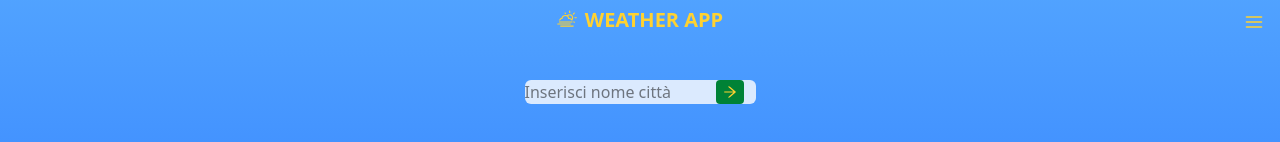
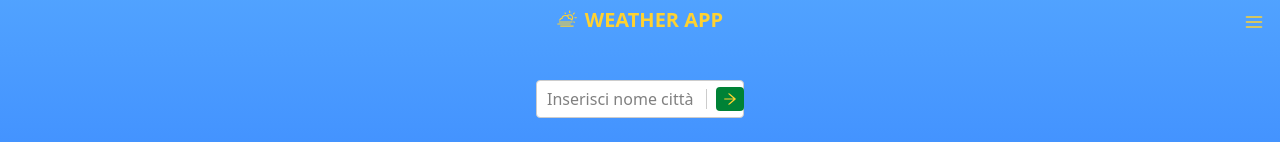
Before and after one commit to novellis98/weather-app, a React (Vite) app: page / in a window 1280 px wide. Shown: the top 142 px of the page. Built offline with nearby package versions, Linux system fonts and the light colour scheme; no server answers.

Commit message:
async select

```diff
--- a/src/components/InputField.tsx
+++ b/src/components/InputField.tsx
@@ -1,31 +1,57 @@
 import { AiOutlineArrowRight } from "react-icons/ai";
+import AsyncSelect from "react-select/async";
 import useData from "../hooks/useData";
+
 interface Props {
+  cityName: string;
   onChange: (e: React.ChangeEvent<HTMLInputElement>) => void;
-  cityName: string;
   onFetch: () => void;
 }
 
 function InputField(props: Props) {
-  function handleKeyDown(e: React.KeyboardEvent<HTMLInputElement>) {
+  const { autoData, autoLoading, autoError, autocomplete } = useData();
+
+  // funzione che react-select usa per caricare le opzioni
+  const loadOptions = async (inputValue: string, callback: any) => {
+    if (!inputValue) {
+      callback([]);
+      return;
+    }
+    await autocomplete(inputValue); // chiama la tua funzione che fetcha i dati
+    if (autoData) {
+      // mappa i dati ricevuti in opzioni compatibili con react-select
+      const options = autoData.map((city: any) => ({
+        label: city.name,
+        value: city.id,
+      }));
+      callback(options);
+    }
+  };
+
+  const handleKeyDown = (e: React.KeyboardEvent) => {
     if (e.key === "Enter") {
       props.onFetch();
     }
-  }
-  const { autoData, autoLoading, autoError, autocomplete } = useData();
+  };
+
   return (
-    <div className="flex justify-center mt-10 bg-blue-100  w-52 mx-auto rounded-2xl  items-center relative ">
-      <input
-        type="text"
-        id="cityName"
-        className="bg-blue-100 rounded-md"
+    <div className="flex flex-col justify-center mt-10 w-52 mx-auto relative">
+      <AsyncSelect
+        cacheOptions
+        loadOptions={loadOptions}
+        defaultOptions
+        onChange={(selectedOption: any) => {
+          // aggiornare l'input con la città selezionata
+          props.onChange({
+            target: { value: selectedOption?.label },
+          } as React.ChangeEvent<HTMLInputElement>);
+        }}
+        onKeyDown={handleKeyDown}
         placeholder="Inserisci nome città"
-        onChange={props.onChange}
-        value={props.cityName}
-        onKeyDown={handleKeyDown}
       />
+
       <button
-        className="bg-green-700 rounded-sm py-1 px-1.5 absolute right-0 z-10"
+        className="bg-green-700 rounded-sm py-1 px-1.5 absolute right-0 top-1/2 transform -translate-y-1/2 z-10"
         onClick={props.onFetch}
       >
         <AiOutlineArrowRight className="text-amber-300 " />
```
